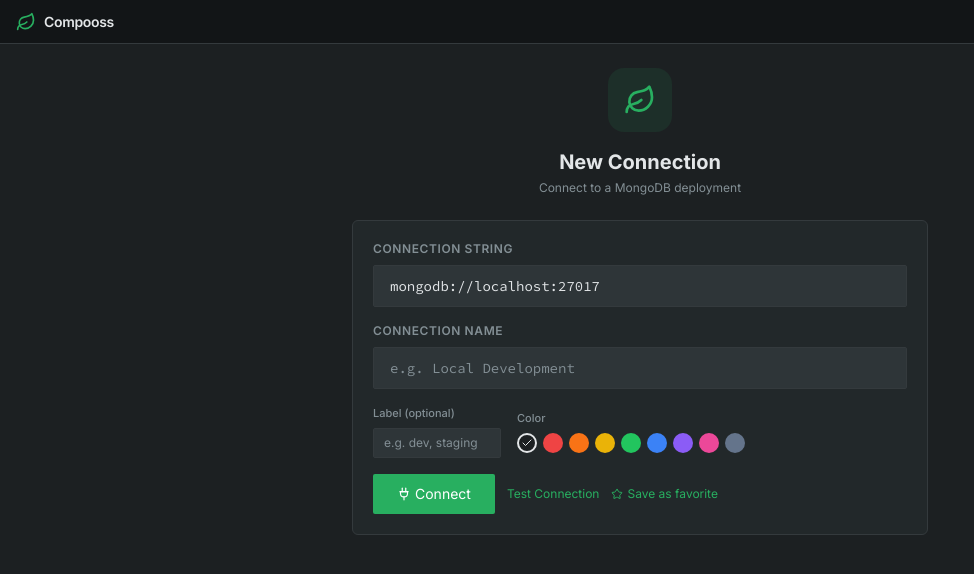
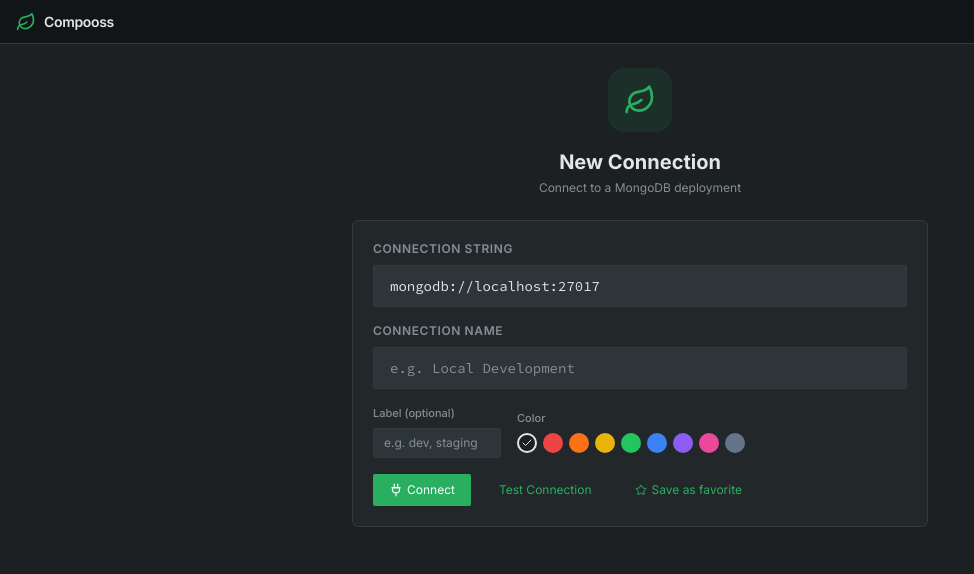
Before and after one commit to abdullahmia/compooss, a Next.js app in the folder apps/compooss/: page /connect in a window 1280 px wide. Shown: the top 574 px of the page, without its empty margins (0-974 px from the left). Built offline with nearby package versions, Linux system fonts and the light colour scheme; no server answers.

Commit message:
refactor: replace button elements with a unified Button component

```diff
--- a/apps/compooss/src/app/error.tsx
+++ b/apps/compooss/src/app/error.tsx
@@ -1,4 +1,6 @@
-"use client";
+ "use client";
+
+import { Button } from "@compooss/ui";
 
 interface IErrorPageProps {
   error: Error & { digest?: string };
@@ -13,15 +15,12 @@
           Something went wrong
         </h1>
         <p className="mb-4 text-sm text-muted-foreground">
-          {error.message || "An unexpected error occurred while loading this page."}
+          {error.message ||
+            "An unexpected error occurred while loading this page."}
         </p>
-        <button
-          type="button"
-          onClick={reset}
-          className="px-4 py-2 text-sm font-medium rounded-md bg-primary text-primary-foreground hover:bg-primary/90"
-        >
+        <Button type="button" onClick={reset} variant="primary" size="md">
           Try again
-        </button>
+        </Button>
       </div>
     </div>
   );
--- a/apps/compooss/src/components/create-collection-modal.tsx
+++ b/apps/compooss/src/components/create-collection-modal.tsx
@@ -1,6 +1,7 @@
 "use client";
 
 import {
+  Button,
   Modal,
   ModalBody,
   ModalContent,
@@ -69,20 +70,23 @@
             />
           </ModalBody>
           <ModalFooter>
-            <button
+            <Button
               type="button"
               onClick={onClose}
-              className="px-4 py-2 text-xs font-medium text-muted-foreground hover:text-foreground rounded-sm border border-border hover:bg-secondary transition-colors"
+              variant="outline"
+              size="md"
             >
               Cancel
-            </button>
-            <button
+            </Button>
+            <Button
               type="submit"
               disabled={isPending}
-              className="px-4 py-2 text-xs font-medium bg-primary text-primary-foreground rounded-sm hover:bg-primary/90 transition-colors disabled:opacity-40 disabled:cursor-not-allowed"
+              variant="primary"
+              size="md"
+              loading={isPending}
             >
               {isPending ? "Creating…" : "Create"}
-            </button>
+            </Button>
           </ModalFooter>
         </form>
       </ModalContent>
--- a/apps/compooss/src/components/create-database-modal.tsx
+++ b/apps/compooss/src/components/create-database-modal.tsx
@@ -1,6 +1,6 @@
 "use client";
 
-import { Input } from "@compooss/ui";
+import { Button, IconButton, Input } from "@compooss/ui";
 import {
   createDatabaseSchema,
   type TCreateDatabaseInput,
@@ -51,13 +51,14 @@
               Create Database
             </h2>
           </div>
-          <button
+          <IconButton
             type="button"
             onClick={onClose}
-            className="p-1 text-muted-foreground hover:text-foreground rounded-sm hover:bg-secondary transition-colors"
-          >
-            <X className="h-4 w-4" />
-          </button>
+            icon={<X className="h-4 w-4" />}
+            variant="ghost"
+            size="sm"
+            label="Close"
+          />
         </div>
 
         <form onSubmit={form.handleSubmit(handleSubmit)}>
@@ -92,20 +93,23 @@
           </div>
 
           <div className="flex items-center justify-end gap-2 px-5 py-4 border-t border-border">
-            <button
+            <Button
               type="button"
               onClick={onClose}
-              className="px-4 py-2 text-xs font-medium text-muted-foreground hover:text-foreground rounded-sm border border-border hover:bg-secondary transition-colors"
+              variant="outline"
+              size="md"
             >
               Cancel
-            </button>
-            <button
+            </Button>
+            <Button
               type="submit"
               disabled={isPending}
-              className="px-4 py-2 text-xs font-medium bg-primary text-primary-foreground rounded-sm hover:bg-primary/90 transition-colors disabled:opacity-40 disabled:cursor-not-allowed"
+              variant="primary"
+              size="md"
+              loading={isPending}
             >
               {isPending ? "Creating…" : "Create Database"}
-            </button>
+            </Button>
           </div>
         </form>
       </div>
--- a/apps/compooss/src/components/settings/settings-modal.tsx
+++ b/apps/compooss/src/components/settings/settings-modal.tsx
@@ -2,7 +2,7 @@
 
 import { Palette, Settings, Shield, X } from "lucide-react";
 import { useState } from "react";
-import { Tabs } from "@compooss/ui";
+import { Button, IconButton, Tabs } from "@compooss/ui";
 import { AppearanceSettings } from "./appearance-settings";
 import { GeneralSettings } from "./general-settings";
 import { PrivacySettings } from "./privacy-settings";
@@ -41,9 +41,13 @@
             <Settings className="h-4 w-4 text-primary" />
             <h2 className="text-sm font-semibold text-foreground">Settings</h2>
           </div>
-          <button onClick={onClose} className="p-1 text-muted-foreground hover:text-foreground rounded-sm hover:bg-secondary transition-colors">
-            <X className="h-4 w-4" />
-          </button>
+          <IconButton
+            onClick={onClose}
+            icon={<X className="h-4 w-4" />}
+            variant="ghost"
+            size="sm"
+            label="Close"
+          />
         </div>
 
         <div className="flex min-h-[320px]">
@@ -70,12 +74,20 @@
         </div>
 
         <div className="flex items-center justify-end gap-2 px-5 py-3 border-t border-border">
-          <button onClick={onClose} className="px-4 py-2 text-xs font-medium text-muted-foreground hover:text-foreground rounded-sm border border-border hover:bg-secondary transition-colors">
+          <Button
+            onClick={onClose}
+            variant="ghost"
+            className="px-4 py-2 text-xs font-medium"
+          >
             Cancel
-          </button>
-          <button onClick={onClose} className="px-4 py-2 text-xs font-medium bg-primary text-primary-foreground rounded-sm hover:bg-primary/90 transition-colors">
+          </Button>
+          <Button
+            onClick={onClose}
+            variant="primary"
+            className="px-4 py-2 text-xs font-medium"
+          >
             Save Changes
-          </button>
+          </Button>
         </div>
       </div>
     </div>
--- a/apps/compooss/src/components/welcome-view.tsx
+++ b/apps/compooss/src/components/welcome-view.tsx
@@ -1,5 +1,6 @@
 "use client";
 
+import { Button } from "@compooss/ui";
 import { useShellPanel } from "@/lib/providers/shell-provider";
 import { useGetCollections } from "@/lib/services/v2/collections/collection.service";
 import { useGetDatabases } from "@/lib/services/v2/database/database.service";
@@ -129,11 +130,13 @@
           {FEATURES.map((item) => {
             const Icon = item.icon;
             return (
-              <button
+              <Button
                 key={item.id}
                 type="button"
                 onClick={() => handleFeatureClick(item)}
-                className="w-full flex items-start gap-3 p-3 rounded-lg bg-card border border-border hover:border-primary/30 hover:bg-card/80 transition-colors cursor-pointer text-left"
+                variant="card"
+                size="md"
+                className="flex items-start gap-3 cursor-pointer"
               >
                 <Icon className="h-4 w-4 text-primary mt-0.5 shrink-0" />
                 <div className="flex-1 min-w-0">
@@ -145,7 +148,7 @@
                   </p>
                 </div>
                 <ArrowRight className="h-3.5 w-3.5 text-muted-foreground shrink-0 mt-0.5" />
-              </button>
+              </Button>
             );
           })}
         </div>
--- a/packages/ui/src/button/button.tsx
+++ b/packages/ui/src/button/button.tsx
@@ -4,18 +4,52 @@
 import { type ButtonHTMLAttributes, forwardRef, type ReactNode } from "react";
 
 const buttonVariants = cva(
-  "transition-colors cursor-pointer font-normal disabled:pointer-events-none disabled:opacity-50",
+  "inline-flex items-center justify-center gap-1 font-normal cursor-pointer transition-colors disabled:pointer-events-none disabled:opacity-50 rounded-sm",
   {
     variants: {
       variant: {
+        /**
+         * Primary call-to-action button.
+         * Matches solid primary buttons used for submits / confirmations.
+         */
         primary:
-          "bg-primary text-primary-foreground px-6 py-2.5 rounded-sm text-sm hover:bg-primary/90",
-        ghost:
-          "text-xs text-primary hover:text-primary/80 flex items-center gap-0.5",
+          "bg-primary text-primary-foreground hover:bg-primary/90",
+
+        /**
+         * Low-emphasis text-style button.
+         * Matches small textual buttons and links.
+         */
+        ghost: "text-primary hover:text-primary/80",
+
+        /**
+         * Secondary / cancel-style button.
+         * Matches outlined cancel buttons in modals.
+         */
+        outline:
+          "border border-border text-muted-foreground hover:text-foreground hover:bg-secondary",
+
+        /**
+         * Card-style button used for large, full-width navigation tiles
+         * (e.g. feature cards on the welcome view).
+         */
+        card:
+          "w-full justify-start text-left bg-card border border-border hover:border-primary/30 hover:bg-card/80",
+
+        /**
+         * Menu/list item button for dropdowns and command lists.
+         */
+        menu:
+          "w-full justify-start text-left text-xs hover:bg-muted/50",
+      },
+      size: {
+        sm: "px-2.5 py-1.5 text-xs",
+        md: "px-4 py-2 text-xs",
+        lg: "px-6 py-2.5 text-sm",
       },
     },
     defaultVariants: {
       variant: "primary",
+      size: "md",
     },
   },
 );
@@ -34,6 +68,7 @@
     {
       className,
       variant,
+      size,
       children,
       loading = false,
       icon,
@@ -55,11 +90,7 @@
       <button
         ref={ref}
         disabled={isDisabled}
-        className={cn(
-          buttonVariants({ variant }),
-          "flex items-center gap-1",
-          className,
-        )}
+        className={cn(buttonVariants({ variant, size }), className)}
         {...props}
       >
         {iconPosition === "left" && resolvedIcon}
```
